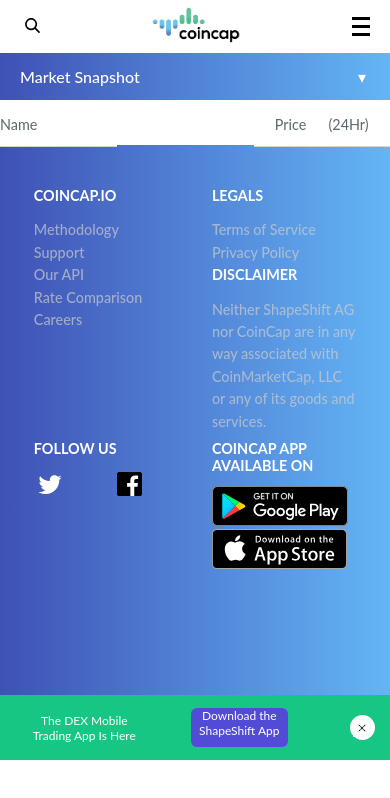
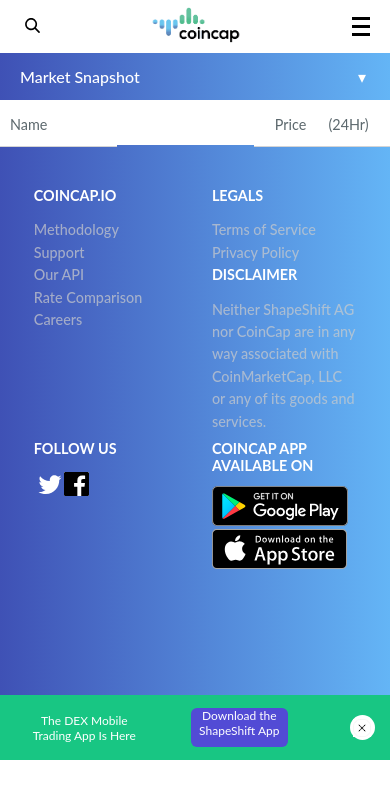
Before and after one commit to baharalamdari/Coincap, a plain HTML site: page index.html in a window 390 px wide. Drawn offline with Linux system fonts and the light colour scheme; no server answers; files whose address does not match are found by name.

Commit message:
finally I did it!

```diff
--- a/index.html
+++ b/index.html
@@ -66,7 +66,7 @@
     <div class="table-head auto flex">
         <div class="header-rank-container">
             <div class="rank-head thead-hover thead-details">Rank</div>
-            <div class="name-head thead-hover">Name</div>
+            <div class="name-head thead-hover" id="name-headpart">Name</div>
         </div>
         <div class="header-price-container"id="header-price-container">
             <div class="price-head thead-hover">Price</div>
@@ -88,7 +88,7 @@
             <div class=" column same-fontsize" id="legals"><h4>LEGALS</h4><a href="#" >Terms of Service</a><a href="#" class="decoration">Privacy Policy</a></div>
            <div id="disclatmer"> <h4>DISCLAIMER</h4><p >Neither ShapeShift AG nor CoinCap are in any way associated with CoinMarketCap, LLC or any of its goods and services.</p></div>
         </div>
-        <div class="about_access " id="same-width"><h4>FOLLOW US</h4><div class="flex fb-twit-container"><a href="#"><img src="./pictures/twitter.svg" alt="" width="30px"></a><a href="#"><img src="./pictures/facebook-app-logo-svgrepo-com.svg" alt="" width="25px" ></a></div></div>
+        <div class="about_access " id="same-width"><h4>FOLLOW US</h4><div class="flex fb-twit-container" id="fb-twit"><a href="#"><img src="./pictures/twitter.svg" alt="" width="30px"></a><a href="#"><img src="./pictures/facebook-app-logo-svgrepo-com.svg" alt="" width="25px" ></a></div></div>
             <div class="about-available column" id="same-width"><h4>COINCAP APP AVAILABLE ON</h4><a href="#"><img src="./pictures/google_play.svg" alt="" ></a><a href="#"><img src="./pictures/apple_store.svg" alt=""></a></div>
        </section>
     </footer>
--- a/style.css
+++ b/style.css
@@ -106,6 +106,9 @@
    justify-content: space-evenly;
    height: 550px;
 }
+#fb-twit{
+    width: 35%;
+}
 #block{
     display: block;
 }
@@ -122,6 +125,9 @@
 #header-price-container{
     width: 35%;
     justify-content: space-around;
+}
+#name-headpart{
+    padding-left: 10px;
 }
 #advertise{
     width: 100%;
```
Lines whose indentation alone changed are shown as unchanged.
